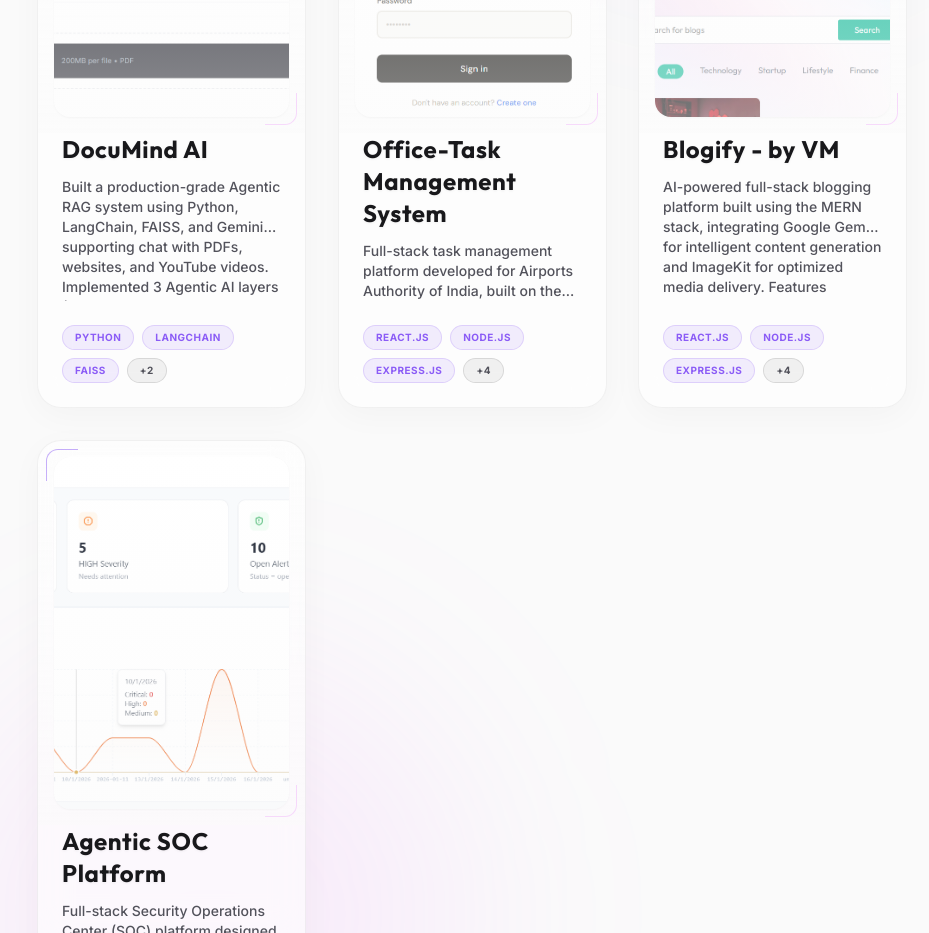
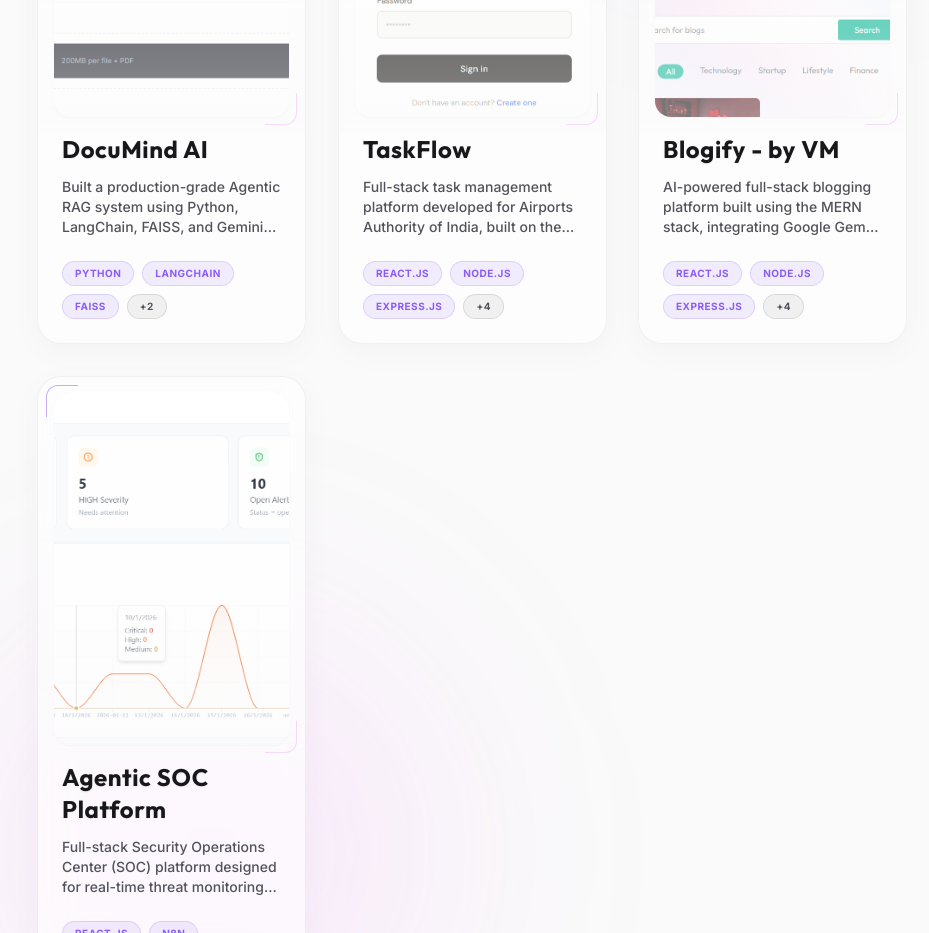
Before and after one commit to Vansh150705/Personal-Portfolio-Vansh, a React (Vite) app: page / in a window 1280 px wide. Shown: the part 6580-7513 px from the top of the page, without its empty margins (168-1097 px from the left). Built offline with nearby package versions, Linux system fonts and the light colour scheme.

Commit message:
changed project name

```diff
--- a/src/constants.js
+++ b/src/constants.js
@@ -121,7 +121,7 @@
   },
   {
     id: 1,
-    title: "Office-Task Management System",
+    title: "TaskFlow",
     description:
       "Full-stack task management platform developed for Airports Authority of India, built on the MERN stack. Implements JWT-based authentication, role-based dashboards (Admin / Employee), real-time team communication, and hierarchical sub-task workflows. Designed scalable REST APIs and optimized MongoDB queries to support concurrent users, improving task tracking efficiency and overall workflow management.",
     image: githubdetLogo,
```
